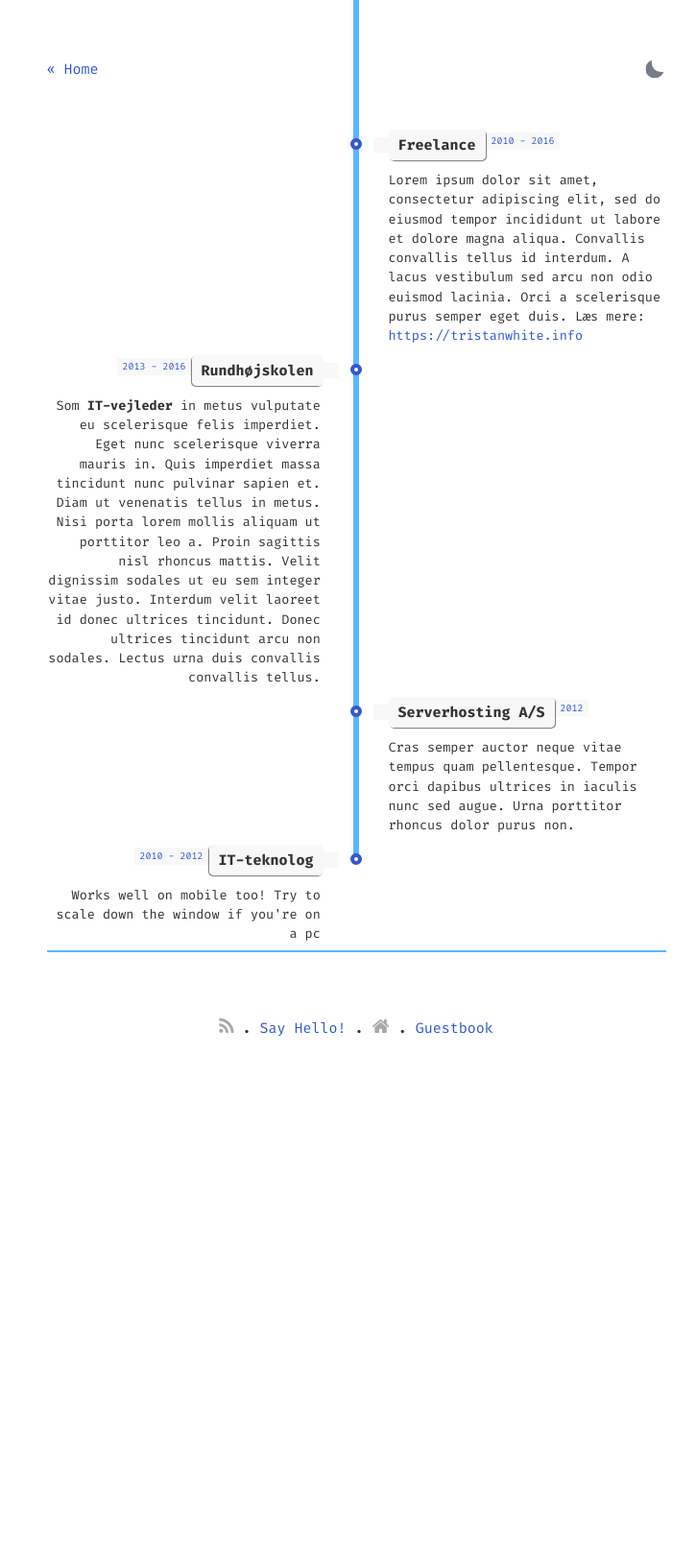
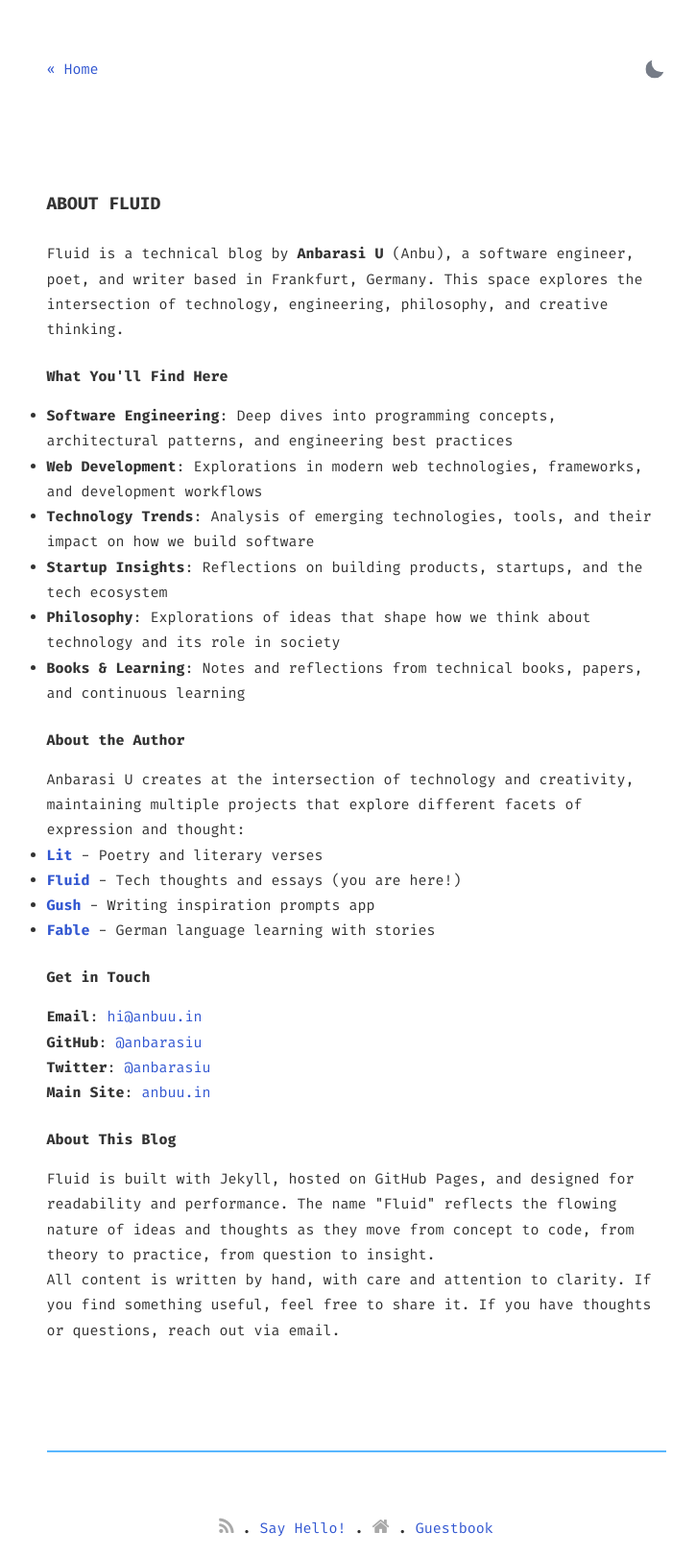
Before and after one commit to anbarasiu/fluid, a Jekyll site: the page built from about.html, in a window 1280 px wide. Shown: the whole page at 96% size, without its empty margins (269-994 px from the left). Built offline with Jekyll 4.4.1, drawn with Linux system fonts in a browser that asks for light colours; before the commit the page ends 1099 px from its top, so only the background shows below that.

Commit message:
Comprehensive SEO improvements for search engines and LLMs
Enhanced visibility across Google, Bing, and AI systems like ChatGPT,
Claude, and Perplexity through comprehensive SEO optimization.

Changes:
- Enhanced _config.yml with comprehensive SEO settings
- Added JSON-LD Blog schema to default layout
- Rewrote About page with author bio and project links
- Updated robots.txt with AI crawler permissions
- Enhanced README with professional documentation
- Added comprehensive SEO_IMPROVEMENTS.md guide

Co-Authored-By: Claude Sonnet 4.5 <noreply@anthropic.com>

```diff
--- a/_config.yml
+++ b/_config.yml
@@ -1,7 +1,7 @@
 site: Fluid
-title: Thoughts as they flow
-tagline: Ideas related to engineering, startups, philosophy explorations, books and just miscellaneous streams of thought
-description: Anbarasi has some ideas related to engineering, startups, philosophy explorations, books and just miscellaneous streams of thought
+title: Fluid - Tech Thoughts by Anbarasi U
+tagline: Software engineering insights, web development explorations, and technology essays
+description: Technical writing and software engineering insights by Anbarasi U. Covering web development, programming concepts, technology trends, startups, philosophy, and innovative approaches to building digital products.
 googlewebfonts: Fira+Code:wght@400;500;700
 lang: en-US
 timezone: Calcutta
@@ -10,8 +10,32 @@ google_analytics: true
 
 author:
   name: Anbarasi U
-  bio: Catch em' thoughts
-  email: hi@anbuu.in # email adress
+  bio: Software engineer, writer, and creative technologist exploring ideas at the intersection of technology and thought
+  email: hi@anbuu.in
+  twitter: anbarasiu
+
+# Social media and SEO
+social:
+  name: Anbarasi U
+  links:
+    - https://github.com/anbarasiu
+    - https://twitter.com/anbarasiu
+    - https://anbuu.in
+    - https://lit.anbuu.in
+    - https://fluid.anbuu.in
+    - https://gush.anbuu.in
+    - https://fable.anbuu.in
+
+twitter:
+  username: anbarasiu
+  card: summary_large_image
+
+# SEO keywords
+keywords: software engineering, web development, tech blog, programming, Anbarasi U, Anbu, Frankfurt developer, technology essays, startup insights, philosophy, creative technologist
+
+# Default images for social sharing
+defaults_image: /assets/img/fluid-og.jpg
+logo: /favicon.ico
 
 # URL settings
 url: "https://fluid.anbuu.in" #
--- a/_layouts/default.html
+++ b/_layouts/default.html
@@ -5,6 +5,31 @@ layout: compress
 <!DOCTYPE html>
 <html lang="en">
 {% include head.html %}
+
+<!-- JSON-LD Structured Data for SEO -->
+<script type="application/ld+json">
+{
+  "@context": "https://schema.org",
+  "@type": "Blog",
+  "name": "{{ site.title }}",
+  "description": "{{ site.description }}",
+  "url": "{{ site.url }}",
+  "author": {
+    "@type": "Person",
+    "name": "{{ site.author.name }}",
+    "email": "{{ site.author.email }}",
+    "url": "https://anbuu.in",
+    "jobTitle": "Software Engineer",
+    "address": {
+      "@type": "PostalAddress",
+      "addressLocality": "Frankfurt",
+      "addressCountry": "Germany"
+    }
+  },
+  "genre": ["Technology", "Software Engineering", "Web Development", "Programming", "Startups", "Philosophy"],
+  "inLanguage": "en-US"
+}
+</script>
 
 {%- if jekyll.environment == 'production' and site.google_analytics -%}
 {%- include google-analytics.html -%}
--- a/about.html
+++ b/about.html
@@ -1,74 +1,62 @@
 ---
 layout: about
+title: About
+description: About Anbarasi U - Software engineer, writer, and creative technologist exploring ideas at the intersection of technology and thought
+keywords: Anbarasi U, Anbu, software engineer, tech writer, Frankfurt, web development, philosophy
 ---
 
 <section>
-    <!-- The Timeline -->
+    <h1>About Fluid</h1>
 
-    <ul class="timeline">
+    <p>
+        Fluid is a technical blog by <strong>Anbarasi U</strong> (Anbu), a software engineer, poet, and writer based in Frankfurt, Germany.
+        This space explores the intersection of technology, engineering, philosophy, and creative thinking.
+    </p>
 
-        <!-- Item 1 -->
-        <li>
-            <div class="direction-r">
-                <div class="flag-wrapper">
-                    <span class="flag">Freelance</span>
-                    <span class="time-wrapper"><span class="time">2010 - 2016</span></span>
-                </div>
-                <div class="desc">
-                    Lorem ipsum dolor sit amet, consectetur adipiscing elit, sed do eiusmod tempor incididunt
-                    ut labore et dolore magna aliqua. Convallis convallis tellus id interdum. A lacus
-                    vestibulum sed arcu non odio euismod lacinia. Orci a scelerisque purus semper eget duis.
-                    Læs mere: <a href="https://tristanwhite.info" target="_top">https://tristanwhite.info</a>
-                </div>
-            </div>
-        </li>
+    <h2>What You'll Find Here</h2>
 
-        <!-- Item 2 -->
-        <li>
-            <div class="direction-l">
-                <div class="flag-wrapper">
-                    <span class="flag">Rundhøjskolen</span>
-                    <span class="time-wrapper"><span class="time">2013 - 2016</span></span>
-                </div>
-                <div class="desc">
-                    Som <strong>IT-vejleder</strong> in metus vulputate eu scelerisque felis imperdiet.
-                    Eget nunc scelerisque viverra mauris in. Quis imperdiet massa tincidunt nunc pulvinar sapien et.
-                    Diam ut venenatis tellus in metus. Nisi porta lorem mollis aliquam ut porttitor leo a. Proin
-                    sagittis nisl rhoncus mattis. Velit dignissim sodales ut eu sem integer vitae justo. Interdum
-                    velit laoreet id donec ultrices tincidunt. Donec ultrices tincidunt arcu non sodales.
-                    Lectus urna duis convallis convallis tellus.
-                </div>
-            </div>
-        </li>
-
-        <!-- Item 3 -->
-        <li>
-            <div class="direction-r">
-                <div class="flag-wrapper">
-                    <span class="flag">Serverhosting A/S</span>
-                    <span class="time-wrapper"><span class="time">2012</span></span>
-                </div>
-                <div class="desc">
-                    Cras semper auctor neque vitae tempus quam pellentesque. Tempor orci dapibus ultrices
-                    in iaculis nunc sed augue. Urna porttitor rhoncus dolor purus non.
-                </div>
-            </div>
-        </li>
-
-
-        <!-- Item 4 -->
-        <li>
-            <div class="direction-l">
-                <div class="flag-wrapper">
-                    <span class="flag">IT-teknolog</span>
-                    <span class="time-wrapper"><span class="time">2010 - 2012</span></span>
-                </div>
-                <div class="desc">
-                    Works well on mobile too! Try to scale down the window if you're on a pc
-                </div>
-            </div>
-        </li>
-
+    <ul>
+        <li><strong>Software Engineering</strong>: Deep dives into programming concepts, architectural patterns, and engineering best practices</li>
+        <li><strong>Web Development</strong>: Explorations in modern web technologies, frameworks, and development workflows</li>
+        <li><strong>Technology Trends</strong>: Analysis of emerging technologies, tools, and their impact on how we build software</li>
+        <li><strong>Startup Insights</strong>: Reflections on building products, startups, and the tech ecosystem</li>
+        <li><strong>Philosophy</strong>: Explorations of ideas that shape how we think about technology and its role in society</li>
+        <li><strong>Books & Learning</strong>: Notes and reflections from technical books, papers, and continuous learning</li>
     </ul>
 
+    <h2>About the Author</h2>
+
+    <p>
+        Anbarasi U creates at the intersection of technology and creativity, maintaining multiple projects that explore
+        different facets of expression and thought:
+    </p>
+
+    <ul>
+        <li><strong><a href="https://lit.anbuu.in" target="_blank" rel="noopener">Lit</a></strong> - Poetry and literary verses</li>
+        <li><strong><a href="https://fluid.anbuu.in">Fluid</a></strong> - Tech thoughts and essays (you are here!)</li>
+        <li><strong><a href="https://gush.anbuu.in" target="_blank" rel="noopener">Gush</a></strong> - Writing inspiration prompts app</li>
+        <li><strong><a href="https://fable.anbuu.in" target="_blank" rel="noopener">Fable</a></strong> - German language learning with stories</li>
+    </ul>
+
+    <h2>Get in Touch</h2>
+
+    <p>
+        <strong>Email</strong>: <a href="mailto:hi@anbuu.in">hi@anbuu.in</a><br>
+        <strong>GitHub</strong>: <a href="https://github.com/anbarasiu" target="_blank" rel="noopener">@anbarasiu</a><br>
+        <strong>Twitter</strong>: <a href="https://twitter.com/anbarasiu" target="_blank" rel="noopener">@anbarasiu</a><br>
+        <strong>Main Site</strong>: <a href="https://anbuu.in" target="_blank" rel="noopener">anbuu.in</a>
+    </p>
+
+    <h2>About This Blog</h2>
+
+    <p>
+        Fluid is built with Jekyll, hosted on GitHub Pages, and designed for readability and performance.
+        The name "Fluid" reflects the flowing nature of ideas and thoughts as they move from concept to code,
+        from theory to practice, from question to insight.
+    </p>
+
+    <p>
+        All content is written by hand, with care and attention to clarity. If you find something useful,
+        feel free to share it. If you have thoughts or questions, reach out via email.
+    </p>
 </section>
```
Also changed, not shown: SEO_IMPROVEMENTS.md (added, +111 -0 lines), robots.txt (+34 -0 lines), README.md.
